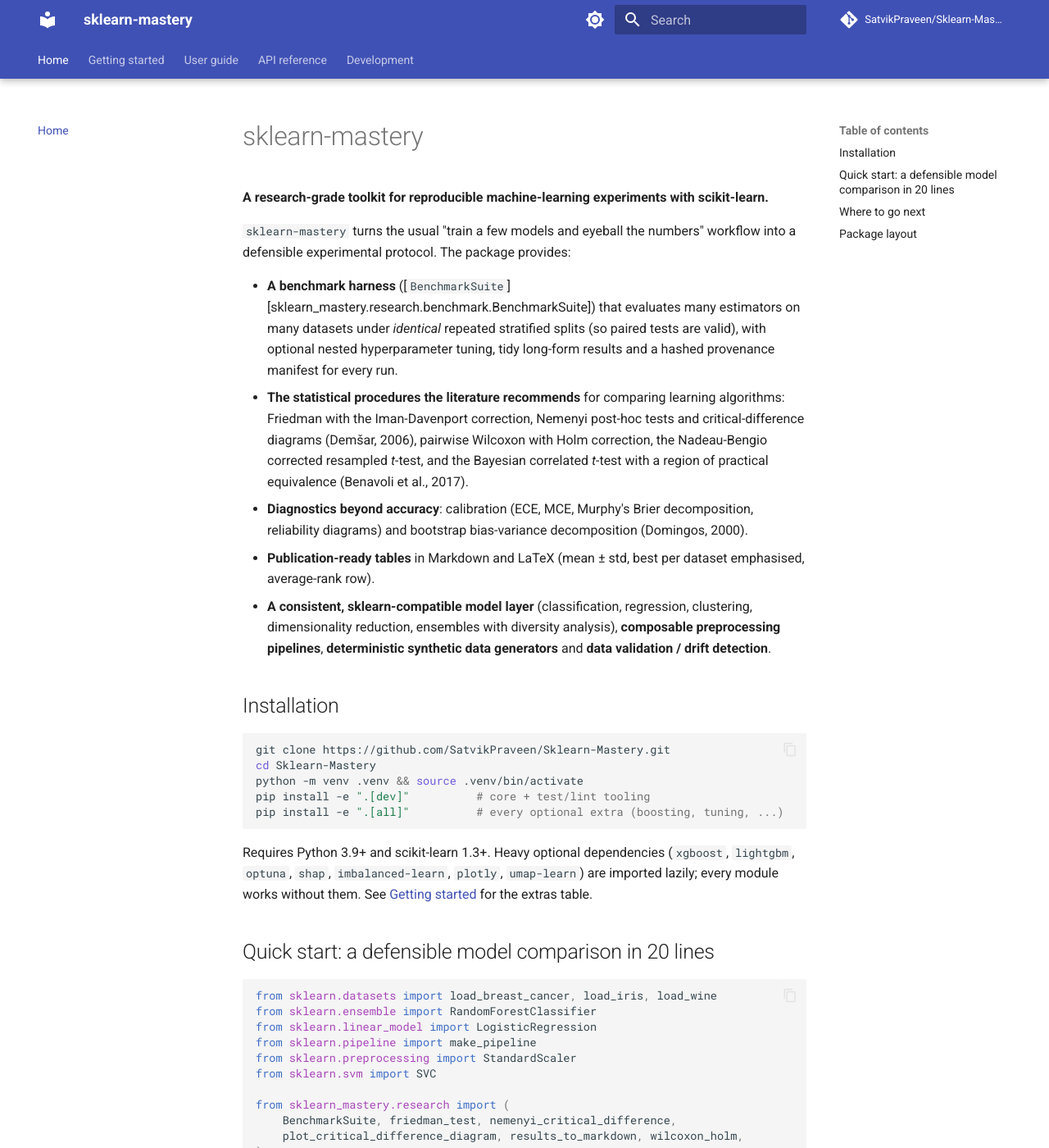
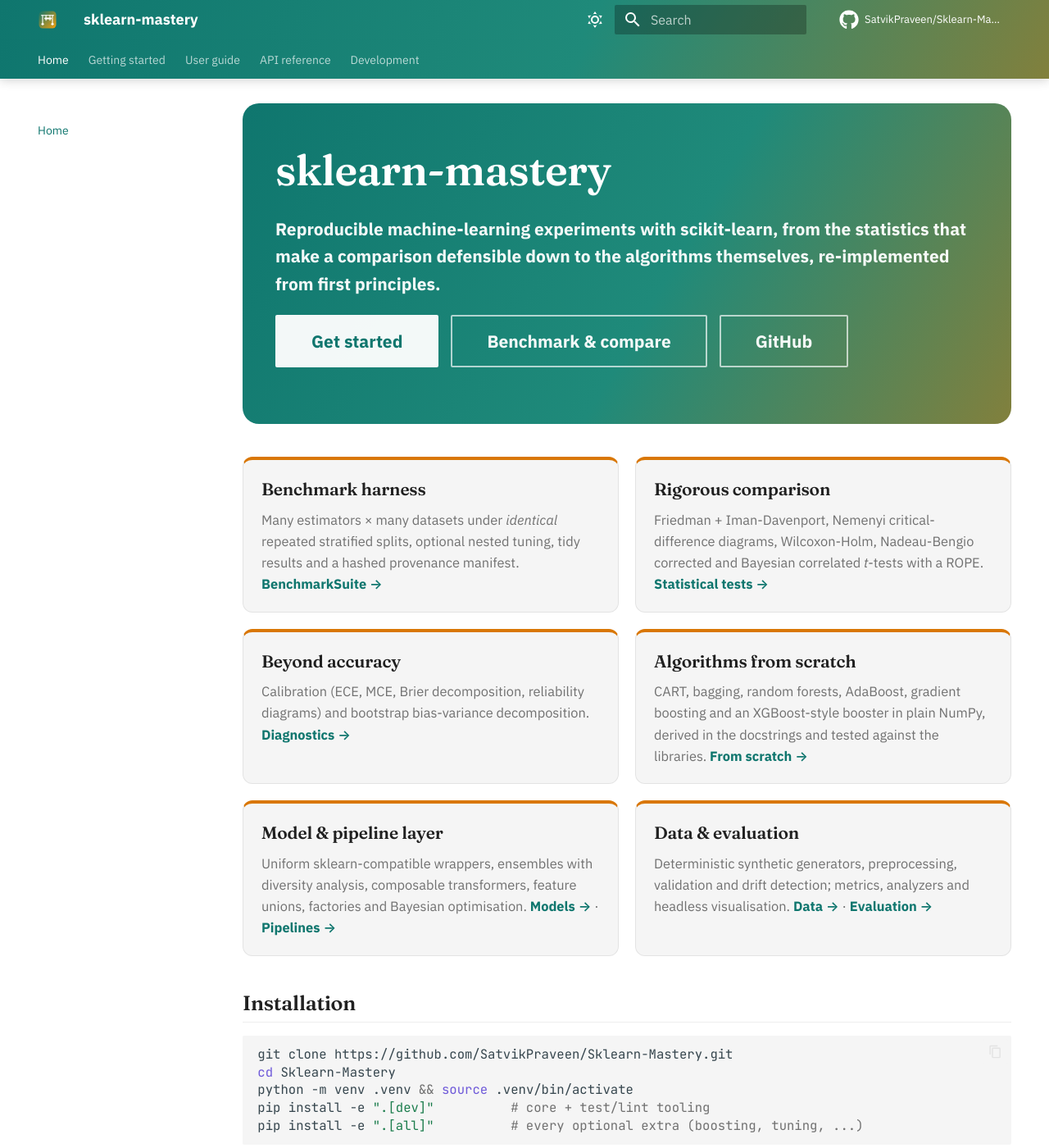
Before and after one commit to SatvikPraveen/Sklearn-Mastery, an MkDocs documentation site: the page built from docs/index.md, in a window 1280 px wide and 1400 px high. Shown: the whole window at 82% size. Built offline with MkDocs 1.6.1 and Material for MkDocs 9.7.7, drawn with Linux system fonts in a browser that asks for light colours; comment, search, counter and statistics services are not loaded; some of the changed text lies outside the part shown.

Commit message:
docs: give the site its own identity
- Teal/amber custom palette for light and dark schemes, gradient header
- IBM Plex Sans body, JetBrains Mono code, Fraunces headings
- Critical-difference-diagram logo and favicon
- Landing page with hero banner and feature cards; paper-style tables

```diff
--- a/docs/index.md
+++ b/docs/index.md
@@ -1,30 +1,67 @@
+---
+hide:
+  - toc
+---
+
+<div class="skm-hero" markdown>
+
 # sklearn-mastery
 
-**A research-grade toolkit for reproducible machine-learning experiments with scikit-learn.**
+**Reproducible machine-learning experiments with scikit-learn, from the
+statistics that make a comparison defensible down to the algorithms
+themselves, re-implemented from first principles.**
 
-`sklearn-mastery` turns the usual "train a few models and eyeball the numbers"
-workflow into a defensible experimental protocol. The package provides:
+[Get started](getting_started.md){ .md-button .md-button--primary }
+[Benchmark & compare](research/benchmarking.md){ .md-button }
+[GitHub](https://github.com/SatvikPraveen/Sklearn-Mastery){ .md-button }
 
-- **A benchmark harness** ([`BenchmarkSuite`][sklearn_mastery.research.benchmark.BenchmarkSuite])
-  that evaluates many estimators on many datasets under *identical* repeated
-  stratified splits (so paired tests are valid), with optional nested
-  hyperparameter tuning, tidy long-form results and a hashed provenance
-  manifest for every run.
-- **The statistical procedures the literature recommends** for comparing
-  learning algorithms: Friedman with the Iman-Davenport correction, Nemenyi
-  post-hoc tests and critical-difference diagrams (Demšar, 2006), pairwise
-  Wilcoxon with Holm correction, the Nadeau-Bengio corrected resampled
-  *t*-test, and the Bayesian correlated *t*-test with a region of practical
-  equivalence (Benavoli et al., 2017).
-- **Diagnostics beyond accuracy**: calibration (ECE, MCE, Murphy's Brier
-  decomposition, reliability diagrams) and bootstrap bias-variance
-  decomposition (Domingos, 2000).
-- **Publication-ready tables** in Markdown and LaTeX (mean ± std, best per
-  dataset emphasised, average-rank row).
-- **A consistent, sklearn-compatible model layer** (classification,
-  regression, clustering, dimensionality reduction, ensembles with diversity
-  analysis), **composable preprocessing pipelines**, **deterministic synthetic
-  data generators** and **data validation / drift detection**.
+</div>
+
+<div class="skm-grid" markdown>
+
+<div class="skm-card" markdown>
+### Benchmark harness
+Many estimators × many datasets under *identical* repeated stratified splits,
+optional nested tuning, tidy results and a hashed provenance manifest.
+[BenchmarkSuite →](research/benchmarking.md)
+</div>
+
+<div class="skm-card" markdown>
+### Rigorous comparison
+Friedman + Iman-Davenport, Nemenyi critical-difference diagrams, Wilcoxon-Holm,
+Nadeau-Bengio corrected and Bayesian correlated *t*-tests with a ROPE.
+[Statistical tests →](research/statistical_comparison.md)
+</div>
+
+<div class="skm-card" markdown>
+### Beyond accuracy
+Calibration (ECE, MCE, Brier decomposition, reliability diagrams) and
+bootstrap bias-variance decomposition.
+[Diagnostics →](research/calibration_bias_variance.md)
+</div>
+
+<div class="skm-card" markdown>
+### Algorithms from scratch
+CART, bagging, random forests, AdaBoost, gradient boosting and an XGBoost-style
+booster in plain NumPy, derived in the docstrings and tested against the libraries.
+[From scratch →](from_scratch.md)
+</div>
+
+<div class="skm-card" markdown>
+### Model & pipeline layer
+Uniform sklearn-compatible wrappers, ensembles with diversity analysis,
+composable transformers, feature unions, factories and Bayesian optimisation.
+[Models →](guide/models.md) · [Pipelines →](guide/pipelines.md)
+</div>
+
+<div class="skm-card" markdown>
+### Data & evaluation
+Deterministic synthetic generators, preprocessing, validation and drift
+detection; metrics, analyzers and headless visualisation.
+[Data →](guide/data.md) · [Evaluation →](guide/evaluation.md)
+</div>
+
+</div>
 
 ## Installation
 
--- /dev/null
+++ b/docs/stylesheets/extra.css
@@ -0,0 +1,83 @@
+/* sklearn-mastery: custom look on top of mkdocs-material */
+
+:root {
+  --md-primary-fg-color: #0f766e;         /* deep teal */
+  --md-primary-fg-color--light: #14b8a6;
+  --md-primary-fg-color--dark: #115e59;
+  --md-accent-fg-color: #d97706;          /* amber */
+  --md-accent-fg-color--transparent: rgba(217, 119, 6, 0.1);
+  --skm-gradient: linear-gradient(120deg, #0f766e 0%, #1f8a7a 55%, #d97706 140%);
+}
+
+[data-md-color-scheme="slate"] {
+  --md-primary-fg-color: #0d5f59;
+  --md-accent-fg-color: #f59e0b;
+  --md-default-bg-color: #0f1720;
+  --md-default-fg-color--light: #cbd5e1;
+  --md-code-bg-color: #16212c;
+  --md-typeset-a-color: #5eead4;
+  --skm-gradient: linear-gradient(120deg, #0b4d48 0%, #0f766e 55%, #b45309 140%);
+}
+
+/* header and tabs pick up the gradient */
+.md-header, .md-tabs {
+  background: var(--skm-gradient);
+}
+.md-header { box-shadow: 0 1px 0 rgba(255,255,255,0.15), 0 2px 12px rgba(0,0,0,0.18); }
+
+/* typography */
+.md-typeset h1, .md-typeset h2, .md-typeset h3 {
+  font-family: "Fraunces", "Source Serif 4", Georgia, serif;
+  font-weight: 600;
+  letter-spacing: -0.01em;
+}
+.md-typeset h1 { font-size: 2.2rem; }
+.md-typeset h2 { border-bottom: 1px solid var(--md-default-fg-color--lightest); padding-bottom: .25rem; }
+.md-typeset code, .md-typeset pre { font-size: 0.78rem; }
+
+/* landing hero */
+.skm-hero {
+  margin: -1rem 0 2rem;
+  padding: 2.4rem 2rem;
+  border-radius: 1rem;
+  background: var(--skm-gradient);
+  color: #fff;
+}
+.skm-hero h1 { color: #fff; margin: 0 0 .5rem; font-size: 2.6rem; }
+.skm-hero p { font-size: 1.05rem; max-width: 46rem; opacity: .95; }
+.skm-hero .md-button {
+  border-color: rgba(255,255,255,.7);
+  color: #fff;
+  margin-right: .5rem;
+}
+.skm-hero .md-button--primary { background: #fff; color: #0f766e; border-color: #fff; }
+
+/* feature cards */
+.skm-grid {
+  display: grid;
+  grid-template-columns: repeat(auto-fit, minmax(15rem, 1fr));
+  gap: 1rem;
+  margin: 1.5rem 0 2rem;
+}
+.skm-card {
+  border: 1px solid var(--md-default-fg-color--lightest);
+  border-top: 4px solid var(--md-accent-fg-color);
+  border-radius: .6rem;
+  padding: 1rem 1.1rem;
+  background: var(--md-code-bg-color);
+  transition: transform .15s ease, box-shadow .15s ease;
+}
+.skm-card:hover { transform: translateY(-2px); box-shadow: 0 8px 24px rgba(0,0,0,.12); }
+.skm-card h3 { margin: 0 0 .4rem; font-size: 1.05rem; }
+.skm-card p { margin: 0; font-size: .82rem; color: var(--md-default-fg-color--light); }
+.skm-card a { font-weight: 600; }
+
+/* result tables read like paper tables */
+.md-typeset table:not([class]) th { background: var(--md-primary-fg-color); color: #fff; }
+.md-typeset table:not([class]) tr:nth-child(even) { background: var(--md-accent-fg-color--transparent); }
+
+/* admonitions in brand colours */
+.md-typeset .admonition.note, .md-typeset details.note { border-color: var(--md-primary-fg-color); }
+.md-typeset .note > .admonition-title, .md-typeset .note > summary {
+  background-color: rgba(15,118,110,.12);
+}
--- a/mkdocs.yml
+++ b/mkdocs.yml
@@ -16,20 +16,27 @@
 theme:
   name: material
   language: en
+  logo: assets/logo.svg
+  favicon: assets/favicon.svg
+  font:
+    text: IBM Plex Sans
+    code: JetBrains Mono
+  icon:
+    repo: fontawesome/brands/github
   palette:
     - media: "(prefers-color-scheme: light)"
       scheme: default
-      primary: indigo
-      accent: indigo
+      primary: custom
+      accent: custom
       toggle:
-        icon: material/brightness-7
+        icon: material/weather-sunny
         name: Switch to dark mode
     - media: "(prefers-color-scheme: dark)"
       scheme: slate
-      primary: indigo
-      accent: indigo
+      primary: custom
+      accent: custom
       toggle:
-        icon: material/brightness-4
+        icon: material/weather-night
         name: Switch to light mode
   features:
     - navigation.tabs
@@ -44,6 +51,10 @@
     - content.code.annotate
     - content.tabs.link
     - toc.follow
+    - navigation.instant
+    - navigation.tracking
+    - content.tooltips
+    - announce.dismiss
 
 # Narrow logging filter for one known library-docstring warning; see the module docstring.
 hooks:
@@ -99,11 +110,16 @@
   - pymdownx.arithmatex:
       generic: true
 
+extra_css:
+  - https://fonts.googleapis.com/css2?family=Fraunces:opsz,wght@9..144,600&display=swap
+  - stylesheets/extra.css
+
 extra_javascript:
   - javascripts/mathjax.js
   - https://unpkg.com/mathjax@3/es5/tex-mml-chtml.js
 
 extra:
+  generator: false
   social:
     - icon: fontawesome/brands/github
       link: https://github.com/SatvikPraveen/Sklearn-Mastery
```
Also changed, not shown: docs/assets/favicon.svg (added), docs/assets/logo.svg (added).
